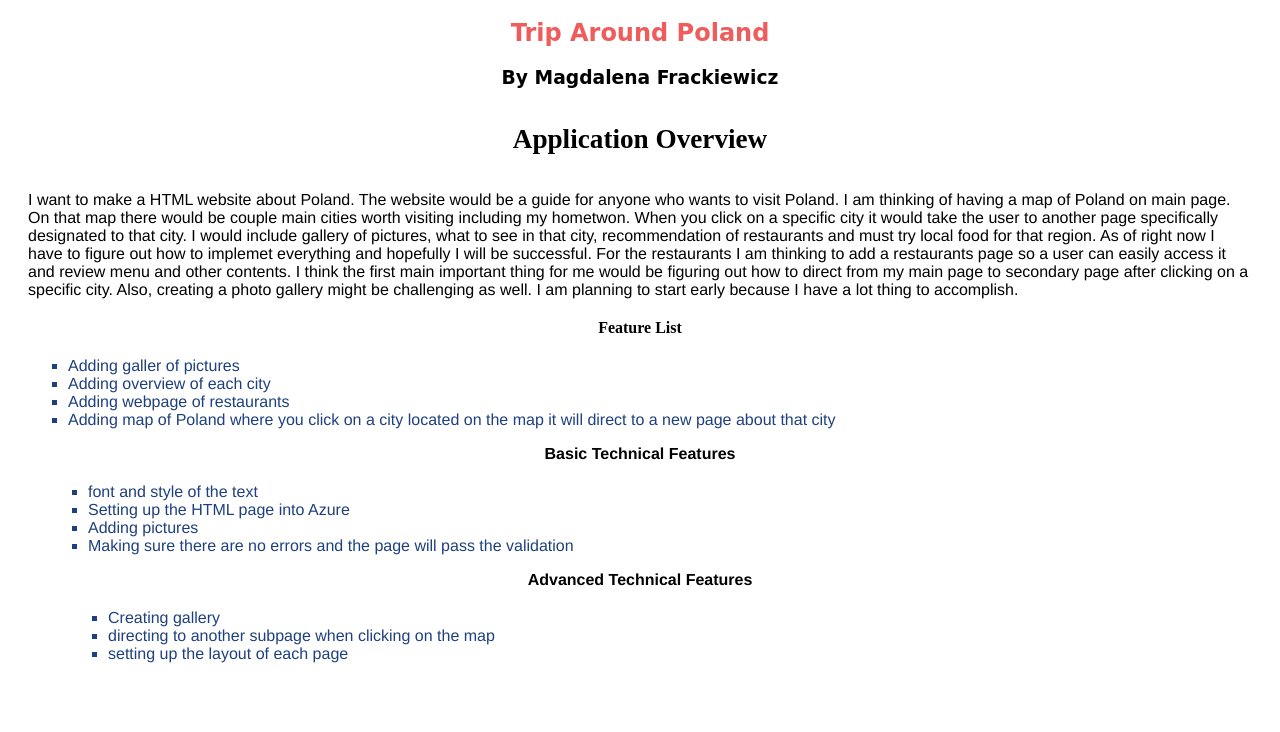
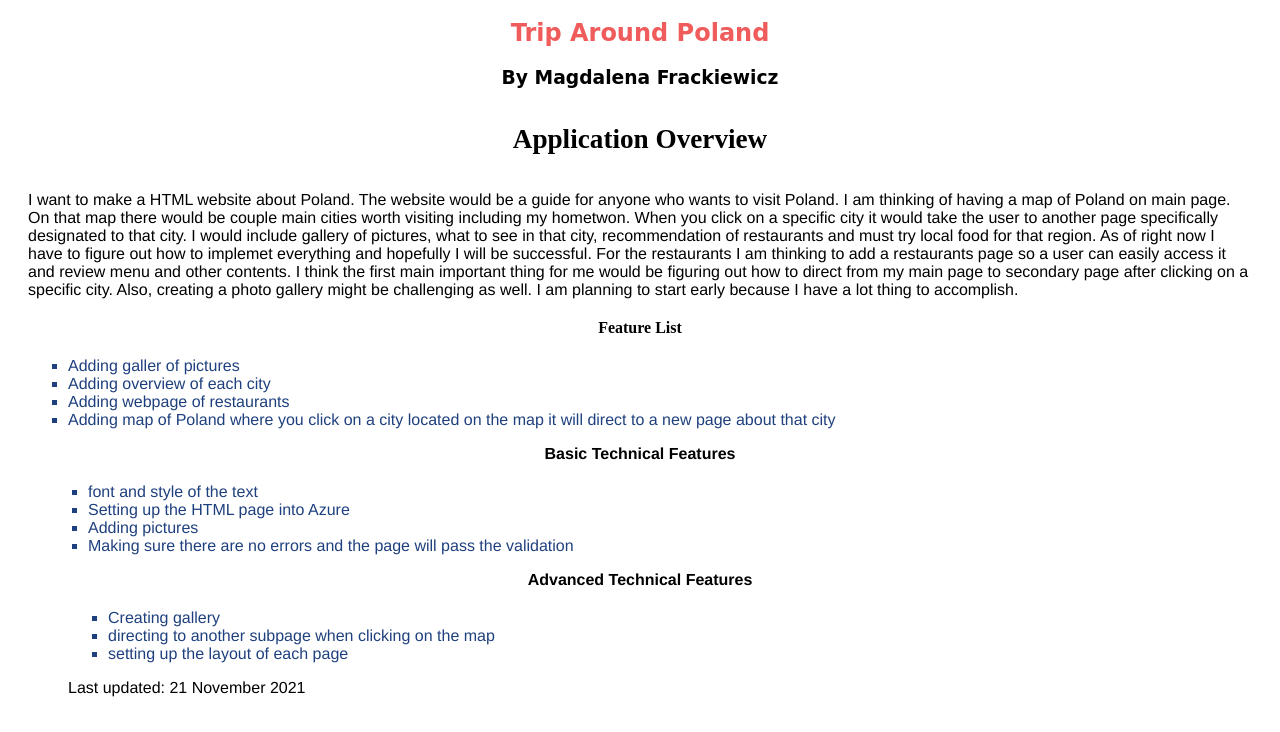
Before and after one commit to magda5021/final-project-proposal-mf, a plain HTML site: page index.html in a window 1280 px wide. Shown: the part 62-794 px from the top of the page. Drawn offline with Linux system fonts and the light colour scheme.

Commit message:
Update index.html file.

```diff
--- a/index.html
+++ b/index.html
@@ -56,3 +56,4 @@ body
         <li>directing to another subpage when clicking on the map</li>
         <li>setting up the layout of each page</li>
         </ul>
+<p>Last updated: 21 November 2021</p>
```
